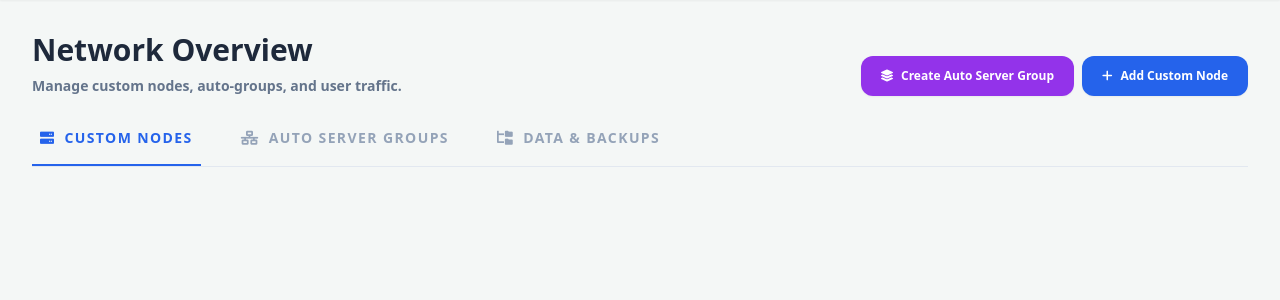
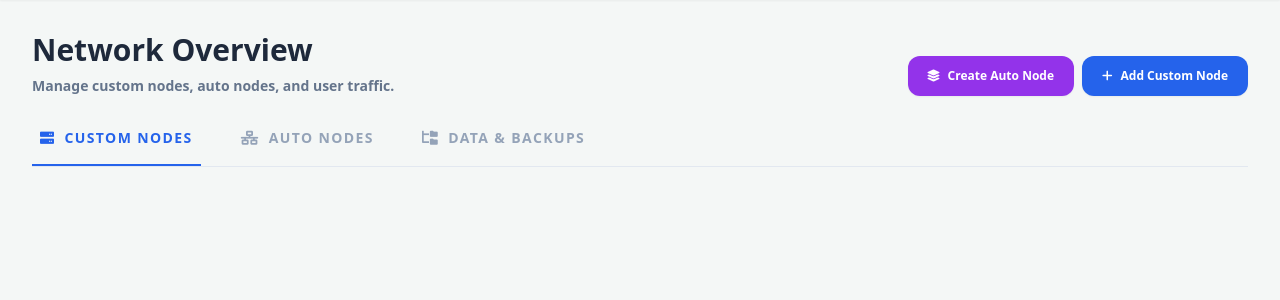
Before and after one commit to chitaw2000/PanelMaster, a Flask app: page / in a window 1280 px wide. Shown: the part 69-369 px from the top of the page. Run offline with Flask 3, Linux system fonts and the light colour scheme; the visitor is signed in with stand-in values (Sample User, id 1); parts of the project's set-up code (start-up, migrations or seed data) failed here and were passed over; some libraries are stand-ins or nearby versions.

Commit message:
Update dashboard.html

```diff
--- a/templates/dashboard.html
+++ b/templates/dashboard.html
@@ -21,11 +21,11 @@
     <div class="flex flex-col md:flex-row justify-between items-start md:items-end mb-8 gap-4">
         <div>
             <h1 class="text-3xl font-black text-slate-800 mb-2">Network Overview</h1>
-            <p class="text-sm font-bold text-slate-500">Manage custom nodes, auto-groups, and user traffic.</p>
+            <p class="text-sm font-bold text-slate-500">Manage custom nodes, auto nodes, and user traffic.</p>
         </div>
         <div class="flex gap-2">
             <button onclick="document.getElementById('addAutoGroupModal').classList.remove('hidden')" class="bg-purple-600 hover:bg-purple-500 text-white px-5 py-3 rounded-xl text-xs font-bold shadow-sm transition flex items-center">
-                <i class="fa-solid fa-layer-group mr-2"></i> Create Auto Server Group
+                <i class="fa-solid fa-layer-group mr-2"></i> Create Auto Node
             </button>
             <button onclick="document.getElementById('addNodeModal').classList.remove('hidden')" class="bg-blue-600 hover:bg-blue-500 text-white px-5 py-3 rounded-xl text-xs font-bold shadow-sm transition flex items-center">
                 <i class="fa-solid fa-plus mr-2"></i> Add Custom Node
@@ -35,7 +35,7 @@
 
     <div class="border-b border-slate-200 mb-8 flex gap-8 overflow-x-auto whitespace-nowrap">
         <button id="tabBtn-nodes" onclick="switchTab('nodes')" class="pb-4 px-2 text-sm font-black text-blue-600 border-b-2 border-blue-600 transition tracking-widest uppercase"><i class="fa-solid fa-server mr-1"></i> Custom Nodes</button>
-        <button id="tabBtn-auto" onclick="switchTab('auto')" class="pb-4 px-2 text-sm font-black text-slate-400 hover:text-slate-600 border-b-2 border-transparent transition tracking-widest uppercase"><i class="fa-solid fa-network-wired mr-1"></i> Auto Server Groups</button>
+        <button id="tabBtn-auto" onclick="switchTab('auto')" class="pb-4 px-2 text-sm font-black text-slate-400 hover:text-slate-600 border-b-2 border-transparent transition tracking-widest uppercase"><i class="fa-solid fa-network-wired mr-1"></i> Auto Nodes</button>
         <button id="tabBtn-backups" onclick="switchTab('backups')" class="pb-4 px-2 text-sm font-black text-slate-400 hover:text-slate-600 border-b-2 border-transparent transition tracking-widest uppercase"><i class="fa-solid fa-folder-tree mr-1"></i> Data & Backups</button>
     </div>
 
@@ -59,14 +59,14 @@
     <div id="tab-auto" class="hidden grid grid-cols-1 md:grid-cols-2 lg:grid-cols-3 gap-6">
         {% for g in groups %}
         <div class="relative bg-gradient-to-br from-purple-50 to-white rounded-3xl shadow-sm border border-purple-100 hover:shadow-xl transition-all group">
-            <form action="/delete_auto_group/{{ g.id }}" method="POST" onsubmit="return confirm('⚠️ WARNING: Delete this entire Auto Server Group? (Keys will remain in DB but disconnected from Group)');" class="absolute top-4 right-4 z-10">
+            <form action="/delete_auto_group/{{ g.id }}" method="POST" onsubmit="return confirm('⚠️ WARNING: Delete this entire Auto Node?');" class="absolute top-4 right-4 z-10">
                 <button type="submit" class="text-purple-300 hover:text-red-500 transition"><i class="fa-solid fa-trash-can"></i></button>
             </form>
 
             <a href="/group/{{ g.id }}" class="block p-6">
                 <div class="flex justify-between items-start mb-4">
                     <div class="w-12 h-12 rounded-2xl bg-purple-600 text-white flex items-center justify-center text-xl group-hover:scale-110 transition-transform shadow-md"><i class="fa-solid fa-network-wired"></i></div>
-                    <div class="text-right mr-8"><span class="bg-white text-purple-600 border border-purple-200 px-2 py-1 rounded text-[10px] font-black uppercase font-mono shadow-sm">GROUP: {{ g.id }}</span></div>
+                    <div class="text-right mr-8"><span class="bg-white text-purple-600 border border-purple-200 px-2 py-1 rounded text-[10px] font-black uppercase font-mono shadow-sm">AUTO: {{ g.id }}</span></div>
                 </div>
                 <h2 class="text-xl font-black text-slate-800 mb-1 truncate pr-8">{{ g.name }}</h2>
                 <p class="text-xs font-bold text-slate-500 mb-6"><i class="fa-solid fa-server mr-1"></i> {{ g.node_count }} Node Servers <span class="mx-2">|</span> <i class="fa-solid fa-key mr-1"></i> Max {{ g.limit }} keys per server</p>
@@ -138,33 +138,13 @@
 
 <div id="addAutoGroupModal" class="hidden fixed inset-0 bg-slate-900/60 backdrop-blur-sm flex items-center justify-center p-4 z-50">
     <div class="bg-white rounded-3xl p-8 w-80 shadow-2xl border border-slate-100">
-        <h2 class="text-xl font-black mb-2 text-slate-800">Create Auto Group</h2>
+        <h2 class="text-xl font-black mb-2 text-slate-800">Create Auto Node</h2>
         <form action="/add_auto_group" method="POST">
-            <input type="text" name="group_id" placeholder="Group ID (e.g. auto_sg)" class="w-full bg-slate-50 border border-slate-100 p-3 rounded-xl mb-4 font-mono text-sm" required>
-            <input type="text" name="group_name" placeholder="Group Name" class="w-full bg-slate-50 border border-slate-100 p-3 rounded-xl mb-4 text-sm font-bold" required>
+            <input type="text" name="group_id" placeholder="Auto Node ID (e.g. auto_sg)" class="w-full bg-slate-50 border border-slate-100 p-3 rounded-xl mb-4 font-mono text-sm" required>
+            <input type="text" name="group_name" placeholder="Display Name" class="w-full bg-slate-50 border border-slate-100 p-3 rounded-xl mb-4 text-sm font-bold" required>
             <input type="number" name="limit" value="30" placeholder="Limit keys per server" class="w-full bg-slate-50 border border-slate-100 p-3 rounded-xl mb-8 font-mono text-sm" required>
-            <div class="flex justify-end gap-3"><button type="button" onclick="document.getElementById('addAutoGroupModal').classList.add('hidden')" class="px-4 py-2 font-bold text-slate-400">Cancel</button><button type="submit" class="bg-purple-600 text-white px-4 py-2 rounded-xl font-bold">Create Group</button></div>
+            <div class="flex justify-end gap-3"><button type="button" onclick="document.getElementById('addAutoGroupModal').classList.add('hidden')" class="px-4 py-2 font-bold text-slate-400">Cancel</button><button type="submit" class="bg-purple-600 text-white px-4 py-2 rounded-xl font-bold">Create Auto Node</button></div>
         </form>
-    </div>
-</div>
-
-<div id="settingsModal" class="hidden fixed inset-0 bg-slate-900/60 backdrop-blur-sm flex items-center justify-center p-4 z-50">
-    <div class="bg-white rounded-3xl p-8 w-[500px] max-w-full shadow-2xl border border-slate-100 max-h-[90vh] overflow-y-auto">
-        <h2 class="text-xl font-black mb-6 text-slate-800">Settings</h2>
-        <form action="/save_settings_basic" method="POST" class="mb-6">
-            <input type="text" name="bot_token" value="{{ config.get('bot_token', '') }}" placeholder="Bot Token" class="w-full bg-slate-50 border border-slate-100 p-3 rounded-xl mb-4 text-sm">
-            <button type="submit" class="w-full bg-blue-600 text-white px-4 py-2 rounded-xl font-bold">Save Config</button>
-        </form>
-        <div class="border-t border-slate-100 pt-6 mb-6">
-            <h3 class="text-sm font-black text-slate-800 mb-4">Global Users Database</h3>
-            <div class="flex gap-4">
-                <a href="/download_backup_global" class="flex-1 text-center bg-slate-100 text-slate-700 px-4 py-2 rounded-xl text-xs font-bold"><i class="fa-solid fa-download mr-1"></i> Download</a>
-                <form action="/upload_backup" method="POST" enctype="multipart/form-data" class="flex-1 m-0 flex">
-                    <label class="flex-1 text-center bg-blue-50 text-blue-600 px-4 py-2 rounded-xl text-xs font-bold cursor-pointer"><i class="fa-solid fa-upload mr-1"></i> Upload<input type="file" name="backup_file" class="hidden" onchange="this.form.submit()"></label>
-                </form>
-            </div>
-        </div>
-        <div class="text-right"><button type="button" onclick="document.getElementById('settingsModal').classList.add('hidden')" class="px-5 py-2 font-bold text-slate-400">Close</button></div>
     </div>
 </div>
 
```
